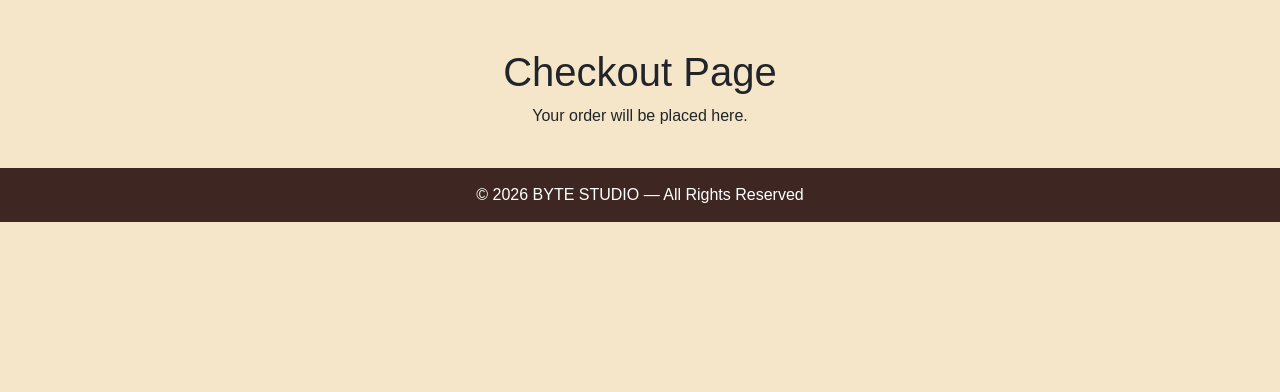
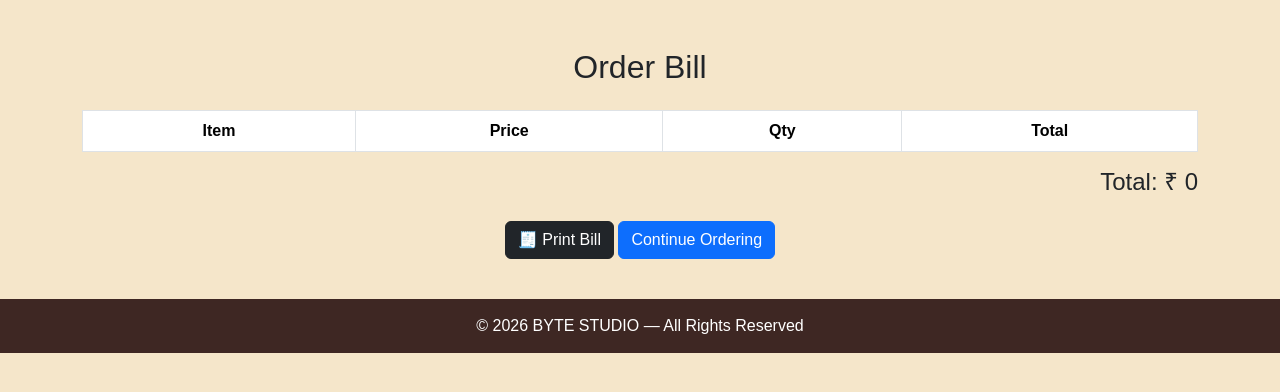
Before and after one commit to muhammedRinshad210/menuproject, a Django app: page /checkout/ in a window 1280 px wide. Shown: the part 67-459 px from the top of the page. Run offline with Django 5.2, Linux system fonts and the light colour scheme; data comes from the database, SQL or seed files in the repository; both versions use the stored data as it was after the commit; data that the repository does not hold is empty.

Commit message:
user section adding order bill

```diff
--- a/menuproject/menuapp/templates/menuapp/checkout.html
+++ b/menuproject/menuapp/templates/menuapp/checkout.html
@@ -2,9 +2,48 @@
 
 {% block content %}
 
-<div class="container mt-5 text-center">
-    <h1>Checkout Page</h1>
-    <p>Your order will be placed here.</p>
+<div class="container mt-5">
+
+<h2 class="text-center mb-4">Order Bill</h2>
+
+<table class="table table-bordered text-center">
+
+<tr>
+<th>Item</th>
+<th>Price</th>
+<th>Qty</th>
+<th>Total</th>
+</tr>
+
+{% for item in order.items.all %}
+
+<tr>
+<td>{{ item.product_name }}</td>
+<td>₹ {{ item.price }}</td>
+<td>{{ item.quantity }}</td>
+<td>₹ {{ item.price|floatformat:2 }}</td>
+</tr>
+
+{% endfor %}
+
+</table>
+
+<div class="text-end mt-3">
+<h4>Total: ₹ {{ order.total_amount }}</h4>
+</div>
+
+<div class="text-center mt-4">
+
+<button onclick="window.print()" class="btn btn-dark">
+🧾 Print Bill
+</button>
+
+<a href="{% url 'home' %}" class="btn btn-primary">
+Continue Ordering
+</a>
+
+</div>
+
 </div>
 
 {% endblock %}
```
Also changed, not shown: menuproject/db.sqlite3.
